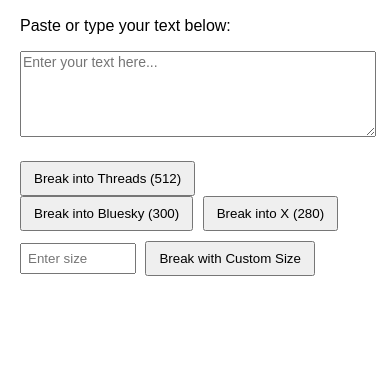
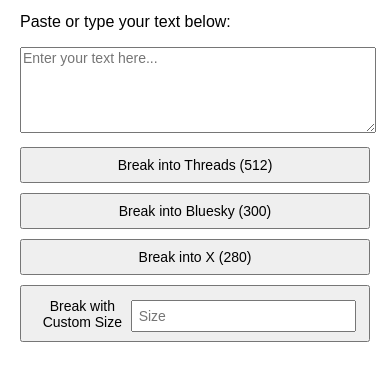
Before and after one commit to MarcoPoloResearchLab/social_threader, a plain HTML site: page index.html in a window 390 px wide. Shown: the part 51-432 px from the top of the page. Drawn offline with Linux system fonts and the light colour scheme.

Commit message:
Custom Size UI improved

```diff
--- a/index.html
+++ b/index.html
@@ -9,21 +9,30 @@
       font-family: Arial, sans-serif;
       margin: 20px;
     }
+    h2 {
+      margin-bottom: 10px;
+    }
     #controls {
+      display: flex;
+      flex-wrap: wrap;
+      align-items: center;
+      gap: 10px;
       margin-bottom: 10px;
     }
     button {
-      margin-right: 5px;
       padding: 8px 12px;
       cursor: pointer;
+      font-size: 14px;
     }
-    #customControl {
-      margin-top: 10px;
+    #customButton {
+      display: flex;
+      align-items: center;
     }
-    #customControl input {
-      width: 100px;
+    #customLength {
+      width: 80px;
       padding: 6px;
-      margin-right: 5px;
+      margin-left: 5px;
+      font-size: 14px;
     }
     #results {
       margin-top: 20px;
@@ -60,6 +69,22 @@
     }
     .inputStats {
       margin-top: 5px;
+      font-size: 12px;
+      color: #555;
+    }
+    @media (max-width: 600px) {
+      #controls {
+        flex-direction: column;
+        align-items: stretch;
+      }
+      #customButton {
+        width: 100%;
+      }
+      #customLength {
+        width: 100%;
+        margin-left: 0;
+        margin-top: 5px;
+      }
     }
   </style>
 </head>
@@ -68,17 +93,15 @@
   <h2>Page Breaker</h2>
   <p>Paste or type your text below:</p>
   <textarea id="sourceText" placeholder="Enter your text here..." rows="6"></textarea>
-  <div id="inputStats" class="stats inputStats"></div>
+  <div id="inputStats" class="inputStats"></div>
 
   <div id="controls">
     <button data-length="512">Break into Threads (512)</button>
     <button data-length="300">Break into Bluesky (300)</button>
     <button data-length="280">Break into X (280)</button>
-  </div>
-
-  <div id="customControl">
-    <input type="number" id="customLength" placeholder="Enter size" min="1" />
-    <button id="customButton">Break with Custom Size</button>
+    <button id="customButton">Break with Custom Size
+      <input type="number" id="customLength" placeholder="Size" min="1" />
+    </button>
   </div>
 
   <div id="results"></div>
@@ -256,8 +279,26 @@
       displayStats(statsDiv, stats);
     }
 
+    /**
+     * Updates the custom button label based on the input value.
+     */
+    function updateCustomButtonLabel() {
+      const customInput = document.getElementById('customLength');
+      const customButton = document.getElementById('customButton');
+      const customLen = parseInt(customInput.value, 10);
+
+      if (!isNaN(customLen) && customLen > 0) {
+        customButton.textContent = `Break with Custom (${customLen}) Size`;
+      } else {
+        customButton.textContent = 'Break with Custom Size';
+      }
+
+      // Re-append the input field after changing textContent
+      customButton.appendChild(customInput);
+    }
+
     // Attach event listeners to predefined platform buttons
-    document.querySelectorAll('#controls button').forEach(button => {
+    document.querySelectorAll('#controls button[data-length]').forEach(button => {
       button.addEventListener('click', handleSplit);
     });
 
@@ -266,6 +307,9 @@
 
     // Attach event listener to input textarea to update stats on input
     document.getElementById('sourceText').addEventListener('input', updateInputStats);
+
+    // Attach event listener to custom length input to update button label on input
+    document.getElementById('customLength').addEventListener('input', updateCustomButtonLabel);
   </script>
 
 </body>
```
